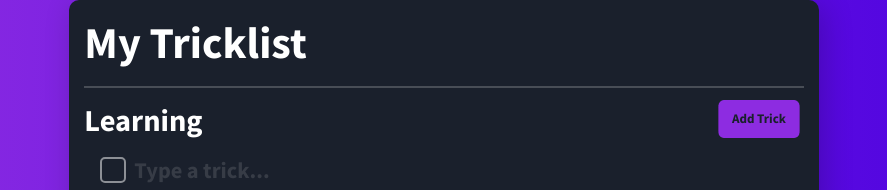
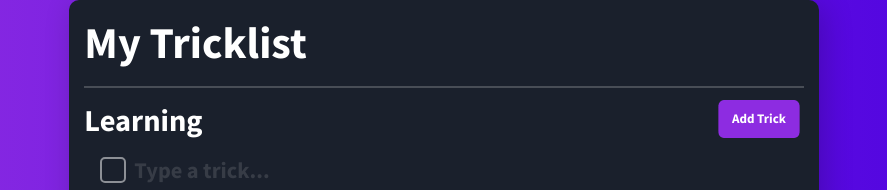
Before and after one commit to freddie-nelson/tricklist, a Vue app: page / in a window 1280 px wide. Shown: the top 190 px of the page, without its empty margins (196-1083 px from the left). Built offline with nearby package versions, Linux system fonts and the light colour scheme; what v-calendar would draw is missing.

Commit message:
change add trick btn color

```diff
--- a/src/App.vue
+++ b/src/App.vue
@@ -136,11 +136,19 @@ main {
   border-radius: 10px;
   box-shadow: 5px 5px 30px 0px rgba(0, 0, 0, 0.2);
   position: relative;
-  overflow: hidden;
+  overflow-x: hidden;
+
+  &::-webkit-scrollbar {
+    display: none
+  }
 
   @media screen and (max-width: 750px) {
     border-radius: 0px;
     max-height: unset;
+
+    .newlearn {
+      border-radius: 0px;
+    }
   }
 
   .title {
@@ -174,7 +182,7 @@ main {
     border-radius: 6px;
     font-size: .91rem;
     font-weight: bold;
-    color: var(--bg);
+    color: var(--text);
     float: right;
     position: relative;
     z-index: 1;
--- a/src/views/NewLearn/NewLearn.vue
+++ b/src/views/NewLearn/NewLearn.vue
@@ -46,6 +46,7 @@ export default {
   top: 0;
   left: 0;
   z-index: 10;
+  border-radius: 10px;
 
   h1 {
     position: absolute;
```
